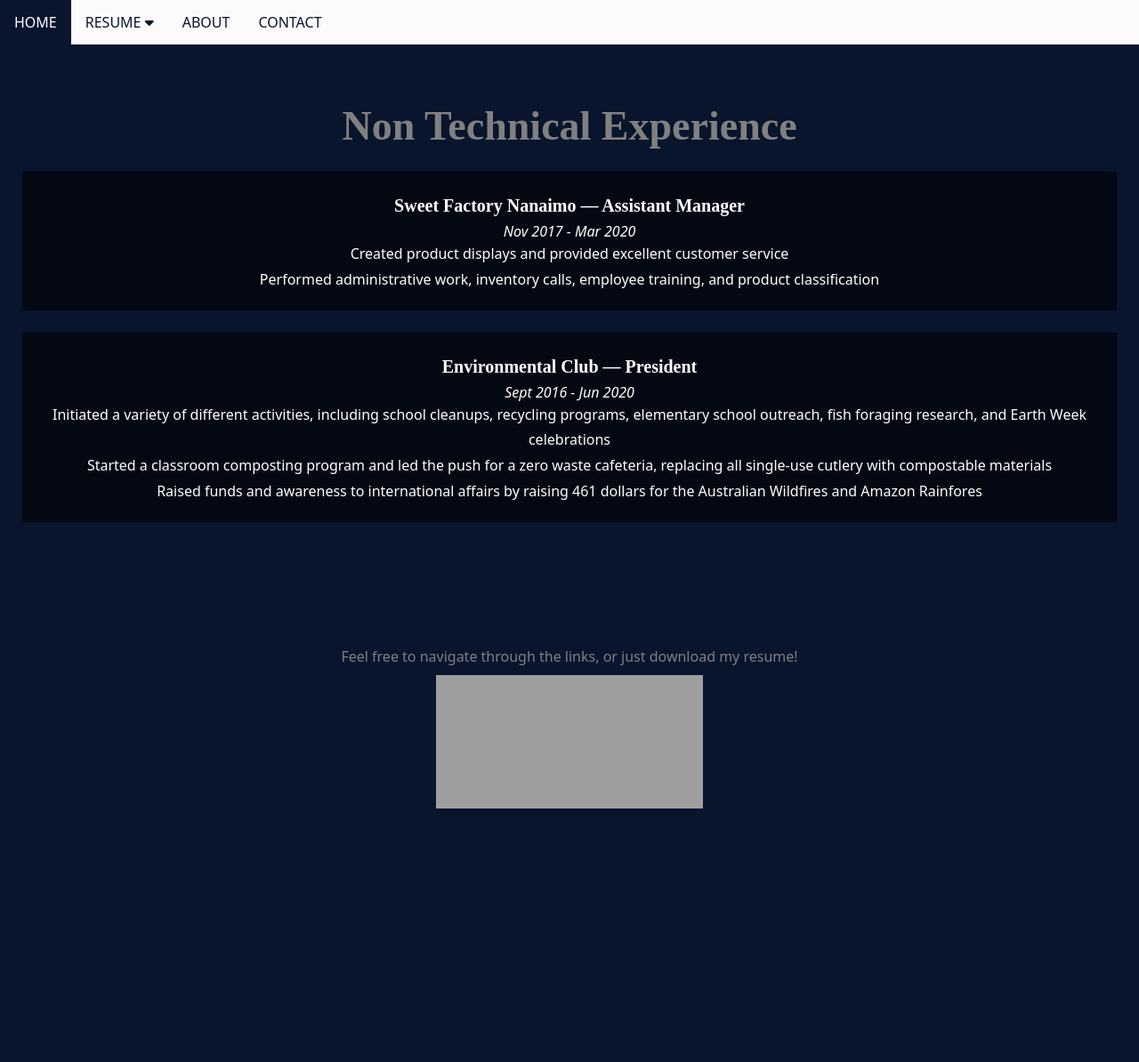
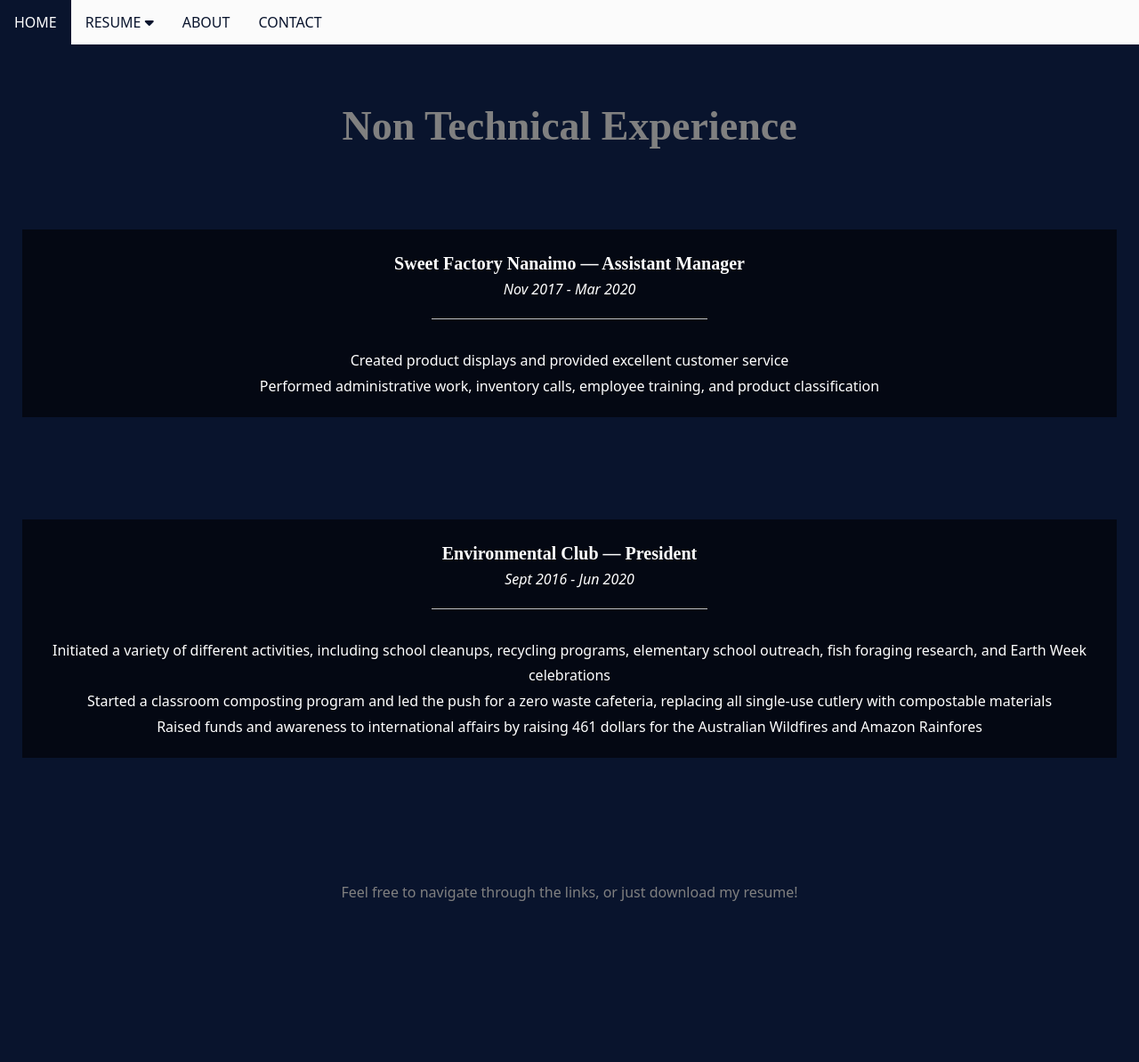
Before and after one commit to anqixxx/personalwebsite, a Flask app: page /nontechnicalexperience in a window 1280 px wide. Shown: the whole page at 89% size. Before the commit the page ends 909 px from the top, so only its background shows below. Run offline with Flask 2, Linux system fonts and the light colour scheme; some libraries are stand-ins or nearby versions; some web fonts are replaced; grey boxes are pictures that could not be loaded.

Commit message:
last commit of the night, minor changes with line and span additions

```diff
--- a/templates/nontechnicalexperience.html
+++ b/templates/nontechnicalexperience.html
@@ -24,6 +24,15 @@
       font-style: italic;
     }
 
+    div.silverline {
+        animation-name: opacity;
+        animation-duration: 2s;
+    }
+
+    @keyframes opacity {
+    95% {opacity: 0%;}
+    }
+
     @keyframes unfurl {
 	0% {transform: scale(.005, 0); background-color: white;}
 	20% {transform: scale(.005, 1); background-color: white; color: white;}
@@ -38,9 +47,14 @@
 <title>Non Tech</title>
 <h2> Non Technical Experience </h2>
 
+<span class="smallblock"></span>
+
 <div class="sweetfactory">
     <h3> Sweet Factory Nanaimo — Assistant Manager </h3>
     <p class="italic">Nov 2017 - Mar 2020</p>
+    <br>
+    <div class="silverline"></div>
+    <br>
     <p class="big">
         Created product displays and provided excellent customer service
         <br>
@@ -48,9 +62,14 @@
     </p>
 </div>
 
+<span class="smallblock"></span>
+
 <div class="ecoclub">
     <h3> Environmental Club — President </h3>
     <p  class="italic">Sept 2016 - Jun 2020</p>
+    <br>
+    <div class="silverline"></div>
+    <br>
     <p class="big">
        Initiated a variety of different activities, including school cleanups, recycling programs, elementary school outreach, fish foraging research, and Earth Week celebrations
        <br>
```
